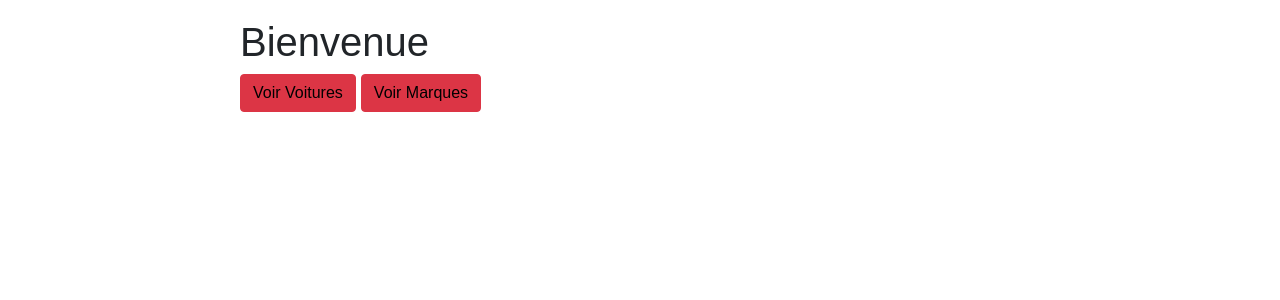
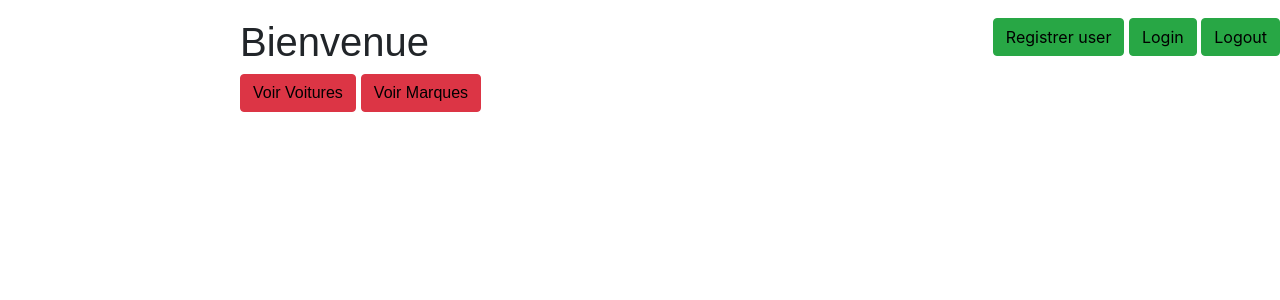
Before and after one commit to nsttam/symfonyvoiture, a Symfony app: template templates/default/index.html.twig in a window 1280 px wide. Shown: the top 300 px of the page. Run offline with Twig, Linux system fonts and the light colour scheme; the template is opened without the code that fills it, so the values that code supplies are empty; some libraries are stand-ins or nearby versions.

Commit message:
second commit

```diff
--- a/templates/default/index.html.twig
+++ b/templates/default/index.html.twig
@@ -7,6 +7,12 @@
     .example-wrapper { margin: 1em auto; max-width: 800px; width: 95%; font: 18px/1.5 sans-serif; }
     .example-wrapper code { background: #F5F5F5; padding: 2px 6px; }
 </style>
+<div class="float-md-right">
+    <button type="button" class="btn btn-success"><a href="{{ path('app_register') }}" style="color:black">Registrer user</a></button>
+    <button type="button" class="btn btn-success"><a href="{{ path('app_login') }}" style="color:black">Login</a></button>
+    <button type="button" class="btn btn-success"><a href="{{ path('app_logout') }}" style="color:black">Logout</a></button>
+</div>
+
 
 <div class="example-wrapper">
     <h1>Bienvenue</h1>
```
Also changed, not shown: 1 other file.
